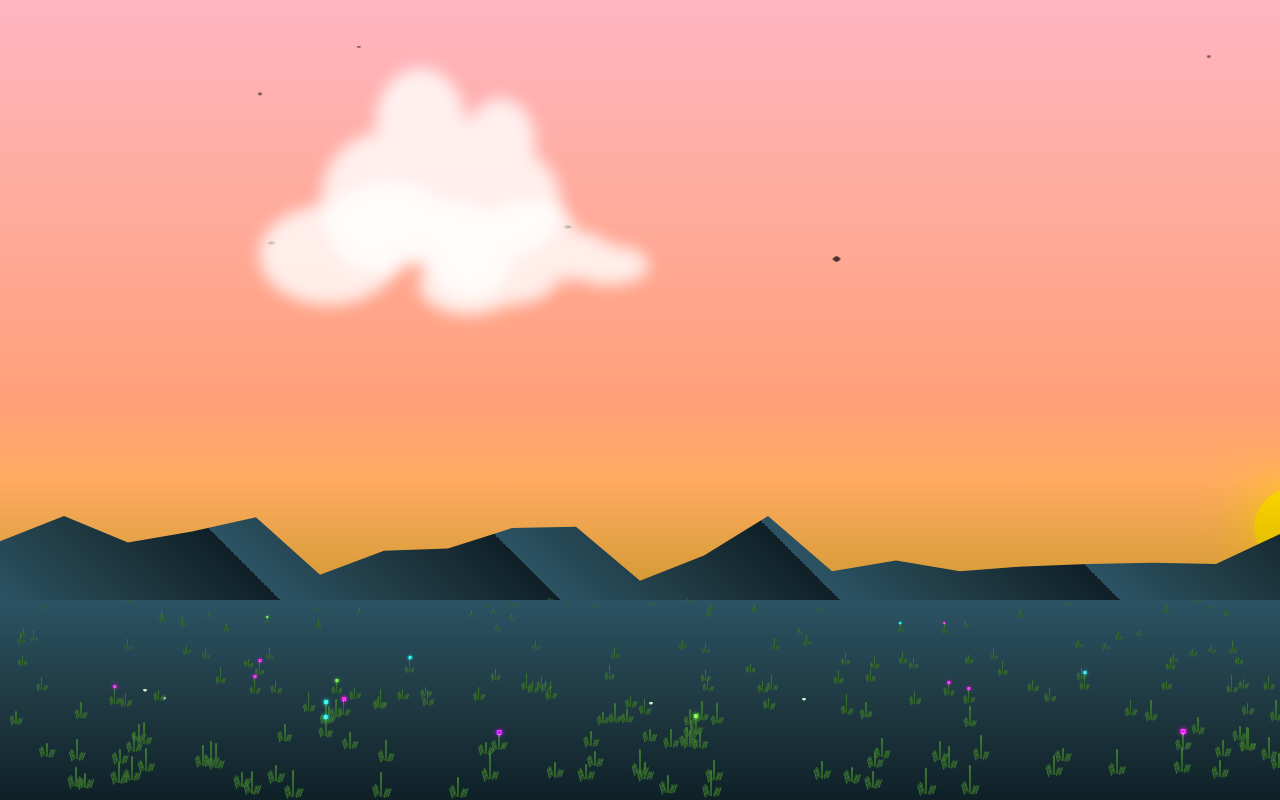
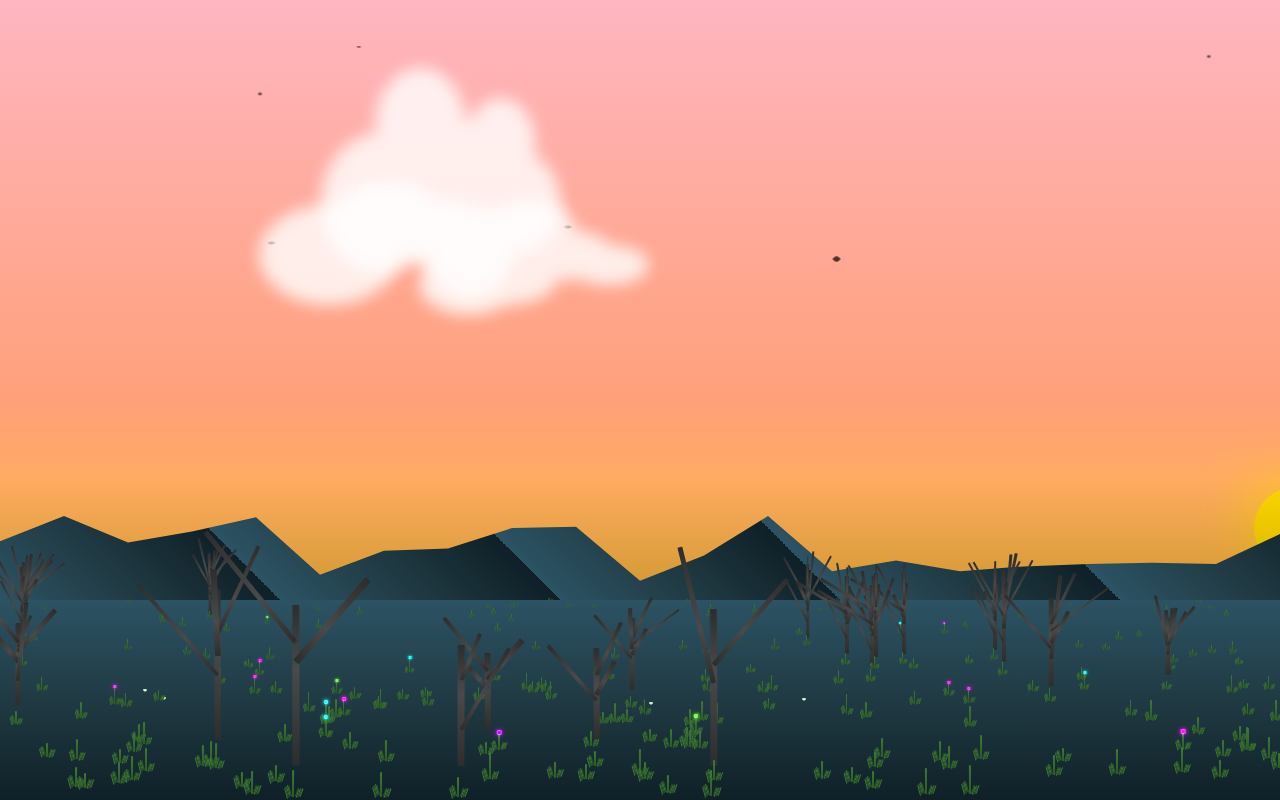
Before and after one commit to chrisdoornink/worlday, a Next.js app: page / in a window 1280 px wide. Built offline with nearby package versions, Linux system fonts and the light colour scheme.

Commit message:
initial trees look crazy

```diff
--- /dev/null
+++ b/app/components/worlday/components/tree/Tree.tsx
@@ -0,0 +1,116 @@
+import React from 'react';
+import { useWind } from '../../context/WindContext';
+import styles from './tree.module.css';
+
+const seededRandom = (seed: number) => {
+  const x = Math.sin(seed++) * 10000;
+  return x - Math.floor(x);
+};
+
+interface TreeProps {
+  x: number;
+  y: number;
+  height: number;
+  delay: number;
+  seed: number;
+}
+
+// Create a single tree with branches
+const TreeComponent: React.FC<TreeProps> = React.memo(
+  ({ x, y, height, delay, seed }) => {
+    const { wind } = useWind();
+    const scaleFactor = 0.3 + (1 - (y / 25)) * 0.7; // Trees get smaller in distance
+    const branchCount = 2 + Math.floor(seededRandom(seed + 1) * 8); // 2-9 branches
+    const zIndex = Math.round(2000 - ((y - 4) / 21) * 1000);
+
+    // Generate unique branch properties
+    const branches = React.useMemo(() => {
+      return Array.from({ length: branchCount }, (_, i) => {
+        const branchSeed = seed + i + 100;
+        const angle = -60 + seededRandom(branchSeed) * 120; // -60 to 60 degrees
+        const length = 30 + seededRandom(branchSeed + 1) * 70; // 30-100% of parent length
+        const thickness = 40 + seededRandom(branchSeed + 2) * 60; // 40-100% of parent thickness
+        const heightPosition = 20 + seededRandom(branchSeed + 3) * 60; // 20-80% up the trunk
+
+        return {
+          angle,
+          length,
+          thickness,
+          heightPosition
+        };
+      });
+    }, [seed, branchCount]);
+
+    return (
+      <div
+        className={styles.tree}
+        style={{
+          left: `${x}%`,
+          bottom: `${y}%`,
+          height: `${height}px`,
+          zIndex,
+          '--wind-intensity': wind.intensity,
+          '--wind-direction': wind.direction,
+          '--random-delay': delay,
+          '--scale-factor': scaleFactor,
+        } as React.CSSProperties}
+      >
+        <div className={styles.trunk} />
+        {branches.map((branch, index) => (
+          <div
+            key={index}
+            className={styles.branch}
+            style={{
+              '--branch-angle': `${branch.angle}deg`,
+              '--branch-length': `${branch.length}`,
+              '--branch-thickness': `${branch.thickness}`,
+              '--branch-height': `${branch.heightPosition}%`,
+              zIndex,
+            } as React.CSSProperties}
+          />
+        ))}
+      </div>
+    );
+  }
+);
+
+TreeComponent.displayName = 'TreeComponent';
+
+interface TreesProps {
+  timestamp: number;
+  count?: number;
+}
+
+export const Trees: React.FC<TreesProps> = React.memo(({ timestamp, count = 20 }) => {
+  const trees = React.useMemo(() => {
+    return Array.from({ length: count }, (_, i) => {
+      const seed = timestamp + i;
+      const y = 4 + seededRandom(seed + 1) * 21; // Position between 4-25% from bottom
+      const baseHeight = 100 + seededRandom(seed + 2) * 100; // Base height 100-200px
+      const heightScale = 1 - (y / 25);
+      const height = baseHeight * (0.3 + heightScale * 0.7); // Scale height with distance
+
+      return {
+        key: `tree-${i}`,
+        x: seededRandom(seed) * 100, // Random x position
+        y,
+        height,
+        delay: seededRandom(seed + 3) * 2,
+        seed,
+      };
+    });
+  }, [timestamp, count]);
+
+  return (
+    <>
+      {trees.map(tree => (
+        <TreeComponent
+          {...tree}
+          key={tree.key}
+        />
+      ))}
+    </>
+  );
+});
+
+Trees.displayName = 'Trees';
--- /dev/null
+++ b/app/components/worlday/components/tree/tree.module.css
@@ -0,0 +1,64 @@
+.tree {
+  position: absolute;
+  width: calc(8px * var(--scale-factor));
+  transform-origin: bottom center;
+  animation: treeSway 4s ease-in-out infinite;
+  animation-delay: calc(var(--random-delay) * -1s);
+  pointer-events: none;
+}
+
+.trunk {
+  position: absolute;
+  bottom: 0;
+  left: 50%;
+  transform: translateX(-50%);
+  width: 100%;
+  height: 100%;
+  background: linear-gradient(to top,
+    #2d2d2d,
+    #4a4a4a 60%,
+    #2d2d2d
+  );
+  border-radius: calc(1px * var(--scale-factor));
+  transform-origin: bottom center;
+}
+
+.branch {
+  position: absolute;
+  bottom: var(--branch-height);
+  left: 50%;
+  width: calc(8px * var(--scale-factor) * var(--branch-thickness) / 100);
+  height: calc(var(--branch-length) * 1%);
+  background: linear-gradient(to top,
+    #2d2d2d,
+    #4a4a4a 40%,
+    #2d2d2d
+  );
+  transform-origin: bottom center;
+  transform: translateX(-50%) rotate(var(--branch-angle));
+  border-radius: calc(1px * var(--scale-factor));
+  animation: branchSway 3s ease-in-out infinite;
+  animation-delay: calc((var(--random-delay) + var(--branch-height) * 0.0002) * -1s);
+}
+
+/* Tree swaying animation */
+@keyframes treeSway {
+  0%, 100% {
+    transform: rotate(calc(var(--wind-direction) * -2deg * var(--wind-intensity)));
+  }
+  50% {
+    transform: rotate(calc(var(--wind-direction) * 4deg * var(--wind-intensity)));
+  }
+}
+
+/* Branch swaying animation */
+@keyframes branchSway {
+  0%, 100% {
+    transform: translateX(-50%)
+      rotate(calc(var(--branch-angle) + var(--wind-direction) * -3deg * var(--wind-intensity)));
+  }
+  50% {
+    transform: translateX(-50%)
+      rotate(calc(var(--branch-angle) + var(--wind-direction) * 6deg * var(--wind-intensity)));
+  }
+}
--- a/app/components/worlday/index.tsx
+++ b/app/components/worlday/index.tsx
@@ -11,9 +11,8 @@ import { useBackground } from './hooks/useBackground';
 import { Crow } from './components/crow';
 import { Cricket } from './components/cricket';
 import RandomMountains from './components/mountains/RandomMountains';
-import { Plants } from './components/plants/Plants';
-
 import { Grass } from './components/grass/Grass';
+import { Trees } from './components/tree/Tree';
 
 export default function World() {
   const {
@@ -150,6 +149,7 @@ export default function World() {
         {/* Landscape */}
         <div className={landscapeStyles.horizon} />
         <RandomMountains timestamp={landscapeTimestamp} />
+        <Trees timestamp={landscapeTimestamp} count={20} />
         <Grass timestamp={landscapeTimestamp} count={200} />
         <div className={`${landscapeStyles.ground} ${landscapeStyles[`ground${timeOfDay.charAt(0).toUpperCase() + timeOfDay.slice(1)}`]}`} />
 
```
